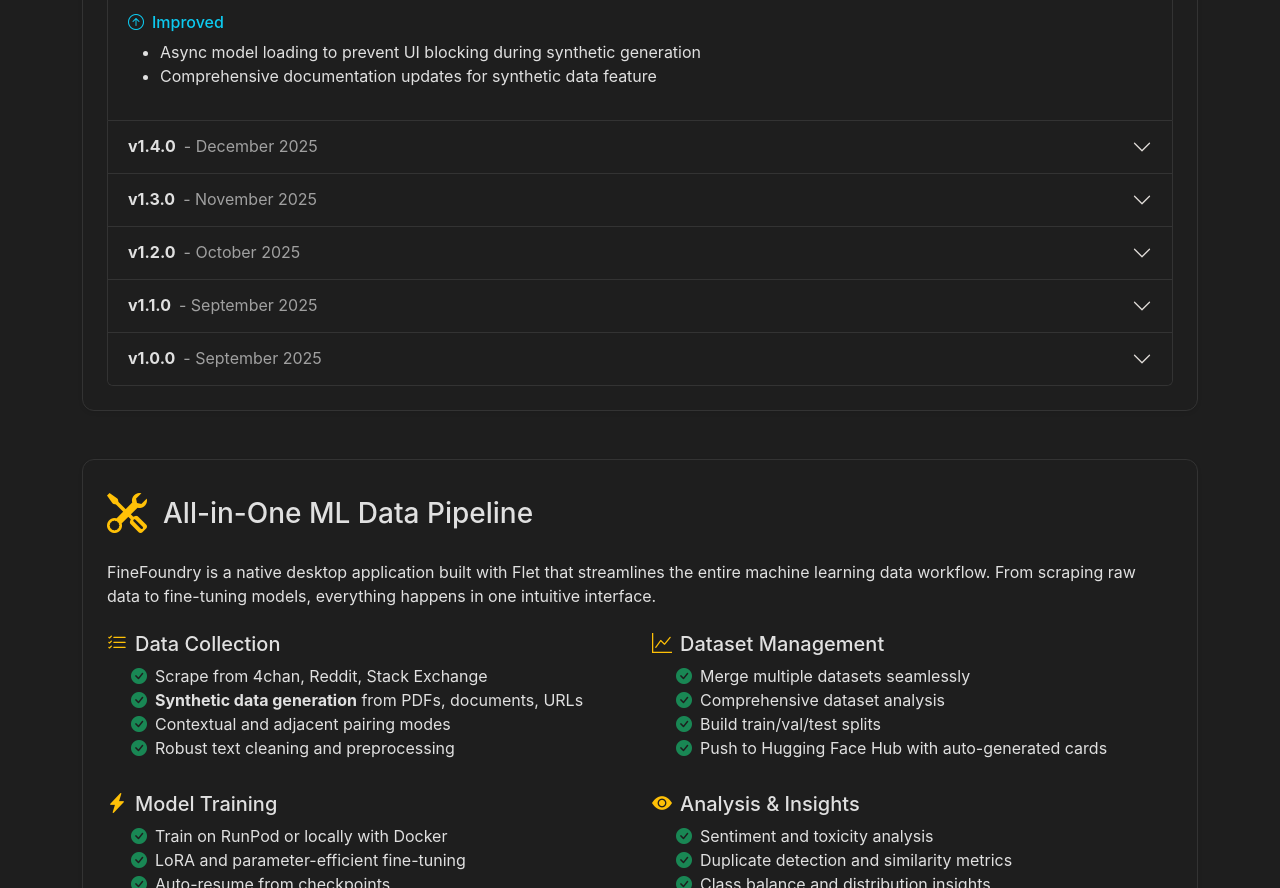
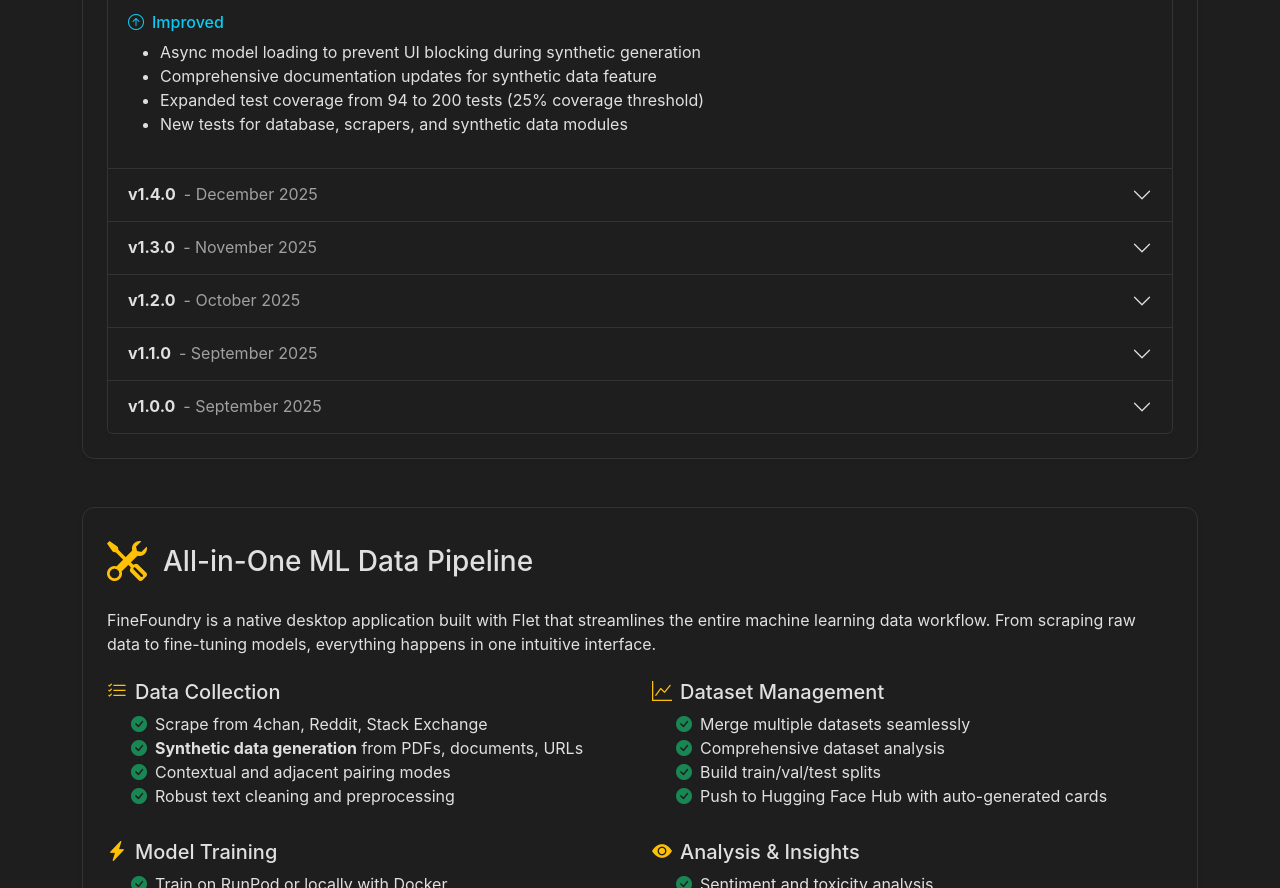
Before and after one commit to SourceBox-LLC/FineFoundry-website, a plain HTML site: page index.html in a window 1280 px wide. Shown: the part 1923-2811 px from the top of the page. Drawn offline with nearby package versions, Linux system fonts and the light colour scheme.

Commit message:
docs: add test coverage improvements to v1.5.0 changelog
Added test suite expansion details to v1.5.0 changelog noting increase from 94 to 200 tests with 25% coverage threshold, including new tests for database, scrapers, and synthetic data modules.

```diff
--- a/index.html
+++ b/index.html
@@ -146,6 +146,8 @@
                                             <ul>
                                                 <li>Async model loading to prevent UI blocking during synthetic generation</li>
                                                 <li>Comprehensive documentation updates for synthetic data feature</li>
+                                                <li>Expanded test coverage from 94 to 200 tests (25% coverage threshold)</li>
+                                                <li>New tests for database, scrapers, and synthetic data modules</li>
                                             </ul>
                                         </div>
                                     </div>
```
